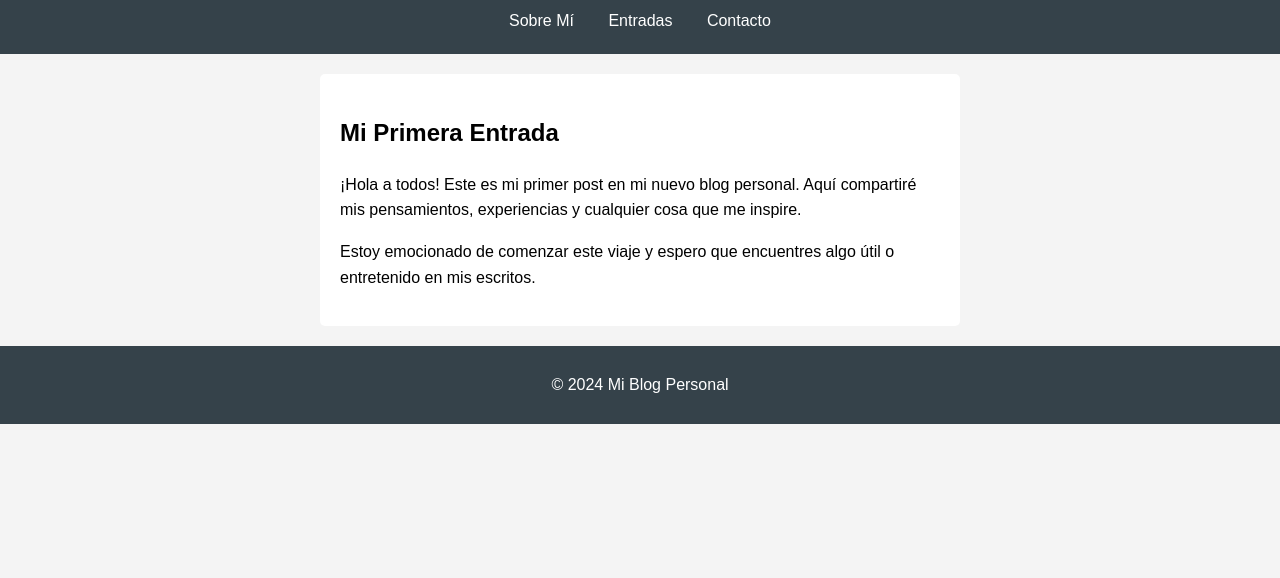
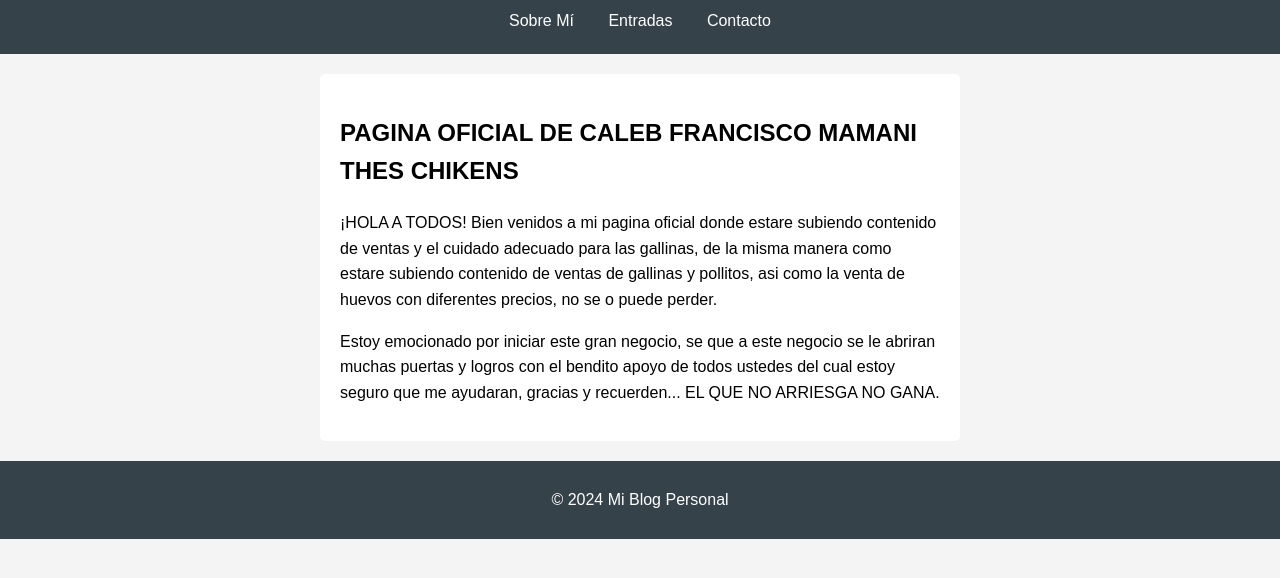
Before and after one commit to Franchesco2026/GALLINAS, a plain HTML site: page index.html in a window 1280 px wide. Shown: the part 96-674 px from the top of the page. Drawn offline with Linux system fonts and the light colour scheme.

Commit message:
Update index.html

```diff
--- a/index.html
+++ b/index.html
@@ -57,9 +57,13 @@
 </header>
 
 <article>
-    <h2>Mi Primera Entrada</h2>
-    <p>¡Hola a todos! Este es mi primer post en mi nuevo blog personal. Aquí compartiré mis pensamientos, experiencias y cualquier cosa que me inspire.</p>
-    <p>Estoy emocionado de comenzar este viaje y espero que encuentres algo útil o entretenido en mis escritos.</p>
+    <h2>PAGINA OFICIAL DE CALEB FRANCISCO MAMANI
+                THES CHIKENS</h2>
+    <p>¡HOLA A TODOS! Bien venidos a mi pagina oficial donde estare subiendo contenido de ventas y el cuidado adecuado para las gallinas, de
+        la misma manera como estare subiendo contenido de ventas de gallinas y pollitos, asi como la venta de huevos con diferentes precios,
+        no se o puede perder.</p>
+    <p>Estoy emocionado por iniciar este gran negocio, se que a este negocio se le abriran muchas puertas y logros con el bendito apoyo de todos
+        ustedes del cual estoy seguro que me ayudaran, gracias y recuerden... EL QUE NO ARRIESGA NO GANA.</p>
 </article>
 
 <footer>
```
